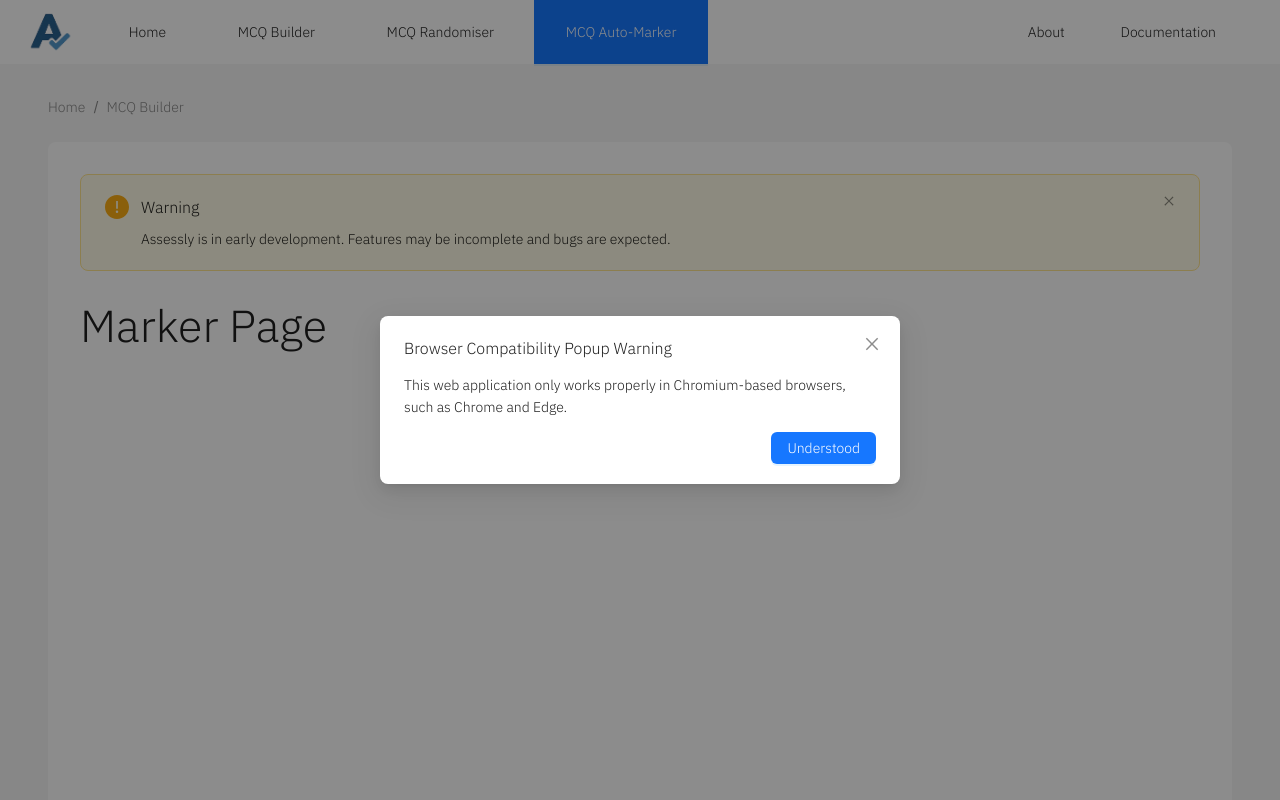
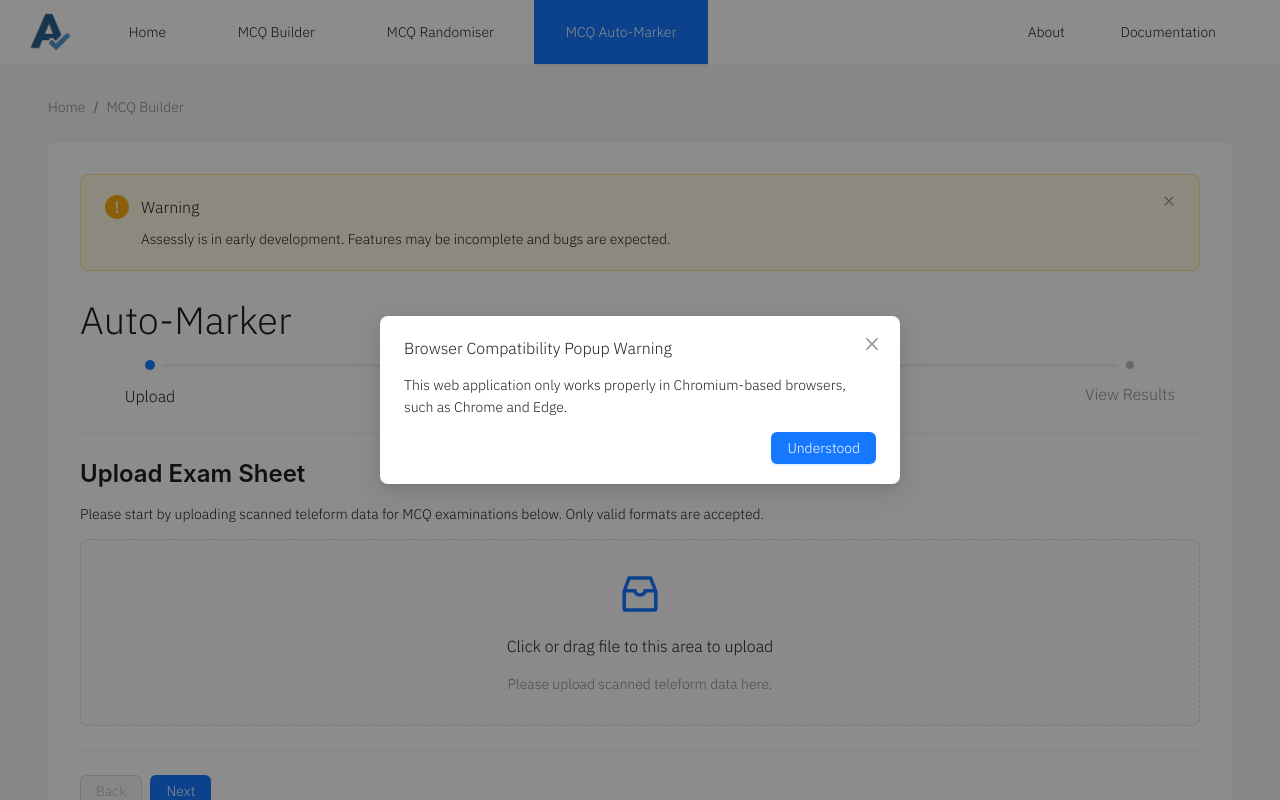
Before and after one commit to uoa-compsci399-2025-s1/capstone-project-2025-s1-team-11, a React (Vite) app in the folder client/: page /marker in a window 1280 px wide. Shown: the top 800 px of the page. Built offline with nearby package versions, Linux system fonts and the light colour scheme.

Commit message:
Created basis for auto-marker module, wrapper class

```diff
--- /dev/null
+++ b/client/src/components/MarkerProgressWrapper.jsx
@@ -0,0 +1,47 @@
+// src/components/MarkerProgressWrapper.jsx
+
+import React, { useState } from "react";
+import { Steps, Button, Divider, Space } from "antd";
+
+const steps = [
+  {
+    title: "Upload",
+  },
+  {
+    title: "Validation",
+  },
+  {
+    title: "View Results",
+  },
+];
+
+const MarkerProgressWrapper = ({ children }) => {
+  const [currentStep, setCurrentStep] = useState(0);
+
+  const next = () => {
+    setCurrentStep((prev) => Math.min(prev + 1, steps.length - 1));
+  };
+
+  const prev = () => {
+    setCurrentStep((prev) => Math.max(prev - 1, 0));
+  };
+
+  return (
+    <>
+      <Steps current={currentStep} progressDot items={steps} />
+      <Divider />
+      <div style={{ margin: "24px 0" }}>{children(currentStep)}</div>
+      <Divider />
+      <Space>
+        <Button onClick={prev} disabled={currentStep === 0}>
+          Back
+        </Button>
+        <Button type="primary" onClick={next} disabled={currentStep === steps.length - 1}>
+          Next
+        </Button>
+      </Space>
+    </>
+  );
+};
+
+export default MarkerProgressWrapper;
--- a/client/src/pages/marker.jsx
+++ b/client/src/pages/marker.jsx
@@ -1,13 +1,132 @@
-// src/pages/ExamFileManager.jsx
-import React from "react";
+// src/pages/Marker.jsx
 
-const Marker = ({  }) => {
+import React, { useState } from "react";
+import { Typography, Upload, message, Table } from "antd";
+import { InboxOutlined } from "@ant-design/icons";
+import MarkerProgressWrapper from "../components/MarkerProgressWrapper";
 
-    return (
-        <div>
-            <h1>Marker Page</h1>
-        </div>
-    );
+const { Dragger } = Upload;
+
+const Marker = () => {
+  const [uploadedFiles, setUploadedFiles] = useState([]);
+
+  const uploadProps = {
+    name: "file",
+    multiple: true,
+    action: "https://660d2bd96ddfa2943b33731c.mockapi.io/api/upload",
+    onChange(info) {
+      const { status } = info.file;
+      if (status !== "uploading") {
+        console.log(info.file, info.fileList);
+        setUploadedFiles(info.fileList);
+      }
+      if (status === "done") {
+        message.success(`${info.file.name} file uploaded successfully.`);
+      } else if (status === "error") {
+        message.error(`${info.file.name} file upload failed.`);
+      }
+    },
+    onDrop(e) {
+      console.log("Dropped files", e.dataTransfer.files);
+    },
+  };
+
+  const sampleData = [
+    {
+      key: "1",
+      upi: "dwen293",
+      firstName: "Danny",
+      surname: "Weng",
+      answers: "00000000",
+    },
+    {
+      key: "2",
+      upi: "abc234",
+      firstName: "John",
+      surname: "Doe",
+      answers: "00000000",
+    },
+  ];
+
+  const sampleColumns = [
+    {
+      title: "UPI",
+      dataIndex: "upi",
+      key: "upi",
+    },
+    {
+      title: "First Name",
+      dataIndex: "firstName",
+      key: "firstName",
+    },
+    {
+      title: "Surname",
+      dataIndex: "surname",
+      key: "surname",
+    },
+    {
+      title: "MCQ Answers",
+      dataIndex: "answers",
+      key: "answers",
+    },
+  ];
+
+  const renderStageContent = (step) => {
+    switch (step) {
+      case 0:
+        return (
+          <>
+            <Typography.Title level={3}>Upload Exam Sheet</Typography.Title>
+            <p>
+              Please start by uploading scanned teleform data for MCQ examinations below. Only valid formats are accepted.
+            </p>
+            <Dragger {...uploadProps}>
+              <p className="ant-upload-drag-icon">
+                <InboxOutlined />
+              </p>
+              <p className="ant-upload-text">
+                Click or drag file to this area to upload
+              </p>
+              <p className="ant-upload-hint">
+                Please upload scanned teleform data here.
+              </p>
+            </Dragger>
+          </>
+        );
+      case 1:
+        return (
+          <>
+            <Typography.Title level={3}>Validation & Processing</Typography.Title>
+            <p>
+              Once your file is uploaded, the system will validate and mark the data against the provided rubric.
+              This stage handles detecting answer patterns and matching them against answer keys.
+            </p>
+            <Table dataSource={sampleData} columns={sampleColumns} />
+          </>
+        );
+      case 2:
+        return (
+          <>
+            <Typography.Title level={3}>Results & Analytics</Typography.Title>
+            <p>
+              This is the results dashboard. It summarises overall performance statistics and provides detailed insights regarding student responses,
+              question-level performance and analysis. You can also export your results for further review.
+            </p>
+          </>
+        );
+      default:
+        return null;
+    }
+  };
+
+  return (
+    <>
+      <Typography.Title>Auto-Marker</Typography.Title>
+      <MarkerProgressWrapper>
+        {(step) => renderStageContent(step)}
+      </MarkerProgressWrapper>
+    </>
+  );
 };
 
 export default Marker;
```
